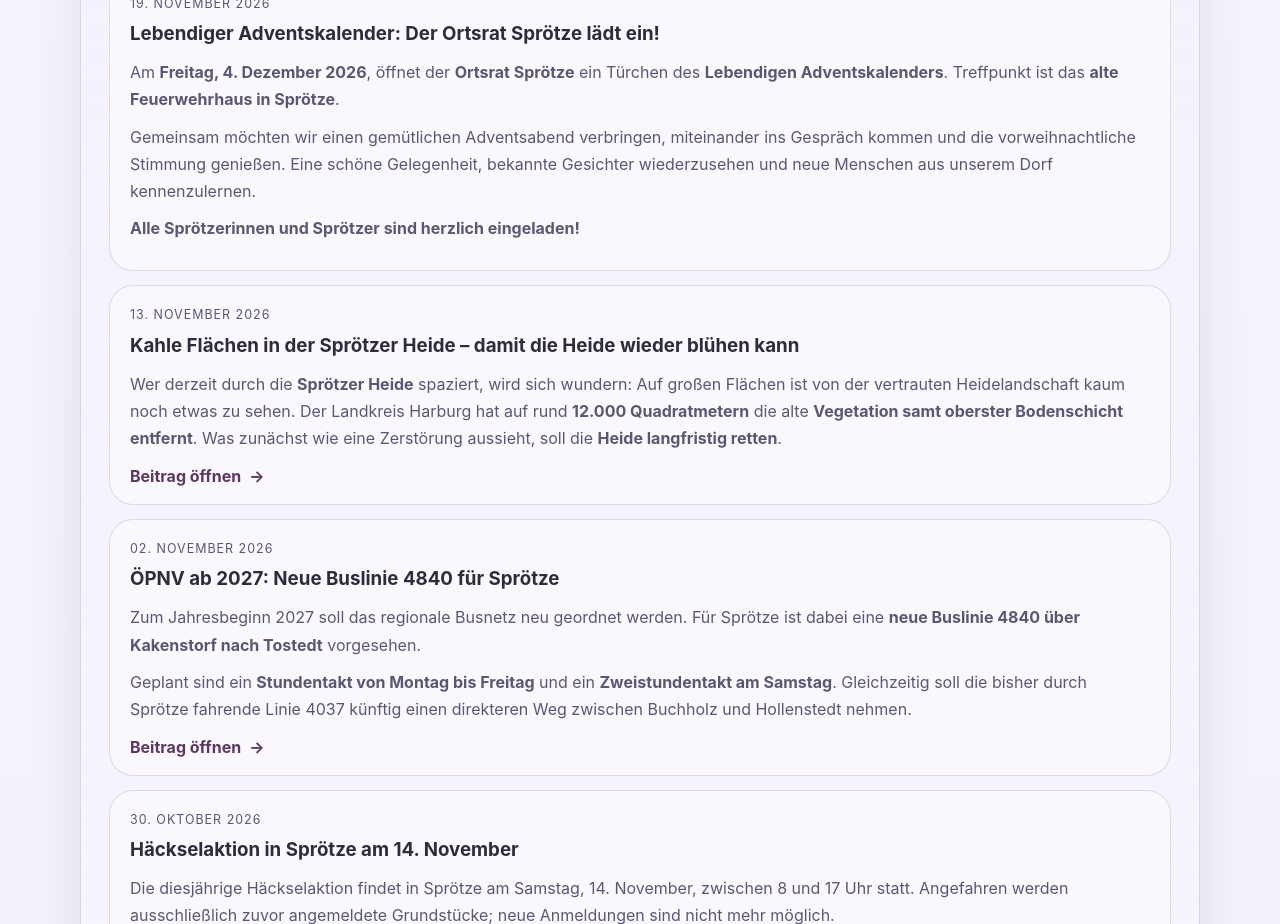
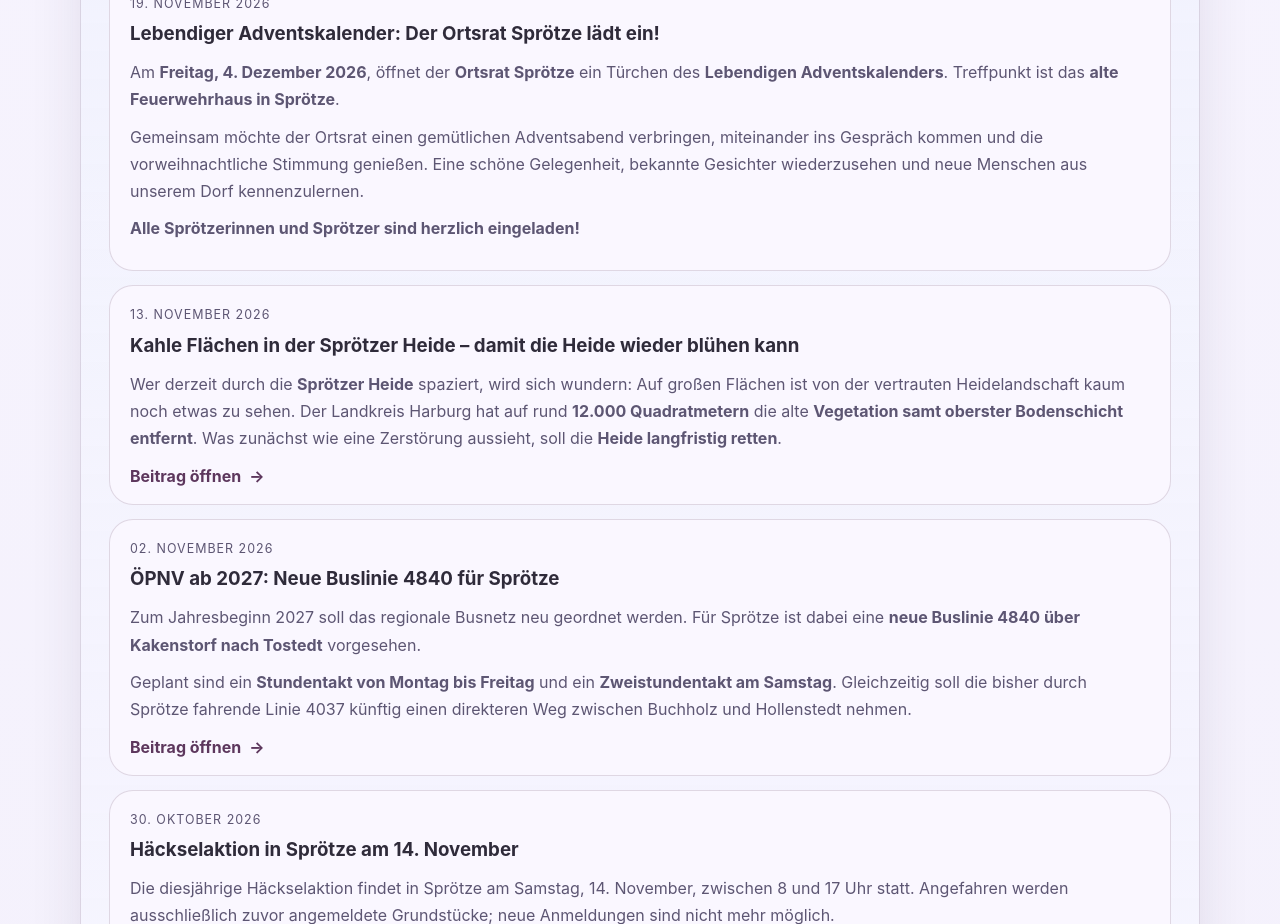
Before and after one commit to chrbucs2/waehlergruppe-sproetze, a React (Vite) app: page /sproetze-aktuell in a window 1280 px wide. Shown: the part 1600-2524 px from the top of the page. Built offline with nearby package versions, Linux system fonts and the light colour scheme.

Commit message:
Update Advent calendar event details
Co-authored-by: Copilot <223556219+Copilot@users.noreply.github.com>

```diff
--- a/src/data/content/news/news.ts
+++ b/src/data/content/news/news.ts
@@ -1648,7 +1648,7 @@ export const news: NewsModel[] = [
         ],
         summary: [
             'Am **Freitag, 4. Dezember 2026**, öffnet der **Ortsrat Sprötze** ein Türchen des **Lebendigen Adventskalenders**. Treffpunkt ist das **alte Feuerwehrhaus in Sprötze**.',
-            'Gemeinsam möchten wir einen gemütlichen Adventsabend verbringen, miteinander ins Gespräch kommen und die vorweihnachtliche Stimmung genießen. Eine schöne Gelegenheit, bekannte Gesichter wiederzusehen und neue Menschen aus unserem Dorf kennenzulernen.',
+            'Gemeinsam möchte der Ortsrat einen gemütlichen Adventsabend verbringen, miteinander ins Gespräch kommen und die vorweihnachtliche Stimmung genießen. Eine schöne Gelegenheit, bekannte Gesichter wiederzusehen und neue Menschen aus unserem Dorf kennenzulernen.',
             '**Alle Sprötzerinnen und Sprötzer sind herzlich eingeladen!**',
         ],
     },
--- a/src/data/content/scheduleItems/scheduleItems.ts
+++ b/src/data/content/scheduleItems/scheduleItems.ts
@@ -320,7 +320,7 @@ export const scheduleItems: ScheduleModel[] = [
         location: 'Altes Feuerwehrhaus Sprötze',
         summary: [
             'Am **Freitag, 4. Dezember 2026**, lädt der **Ortsrat Sprötze** zum **Lebendigen Adventskalender am alten Feuerwehrhaus** ein.',
-            'Gemeinsam möchten wir einen gemütlichen Adventsabend verbringen, miteinander ins Gespräch kommen und die vorweihnachtliche Atmosphäre genießen.',
+            'Gemeinsam möchte der Ortsrat einen gemütlichen Adventsabend verbringen, miteinander ins Gespräch kommen und die vorweihnachtliche Atmosphäre genießen.',
             '**Alle Sprötzerinnen und Sprötzer sind herzlich willkommen!**',
         ]
     },
```
